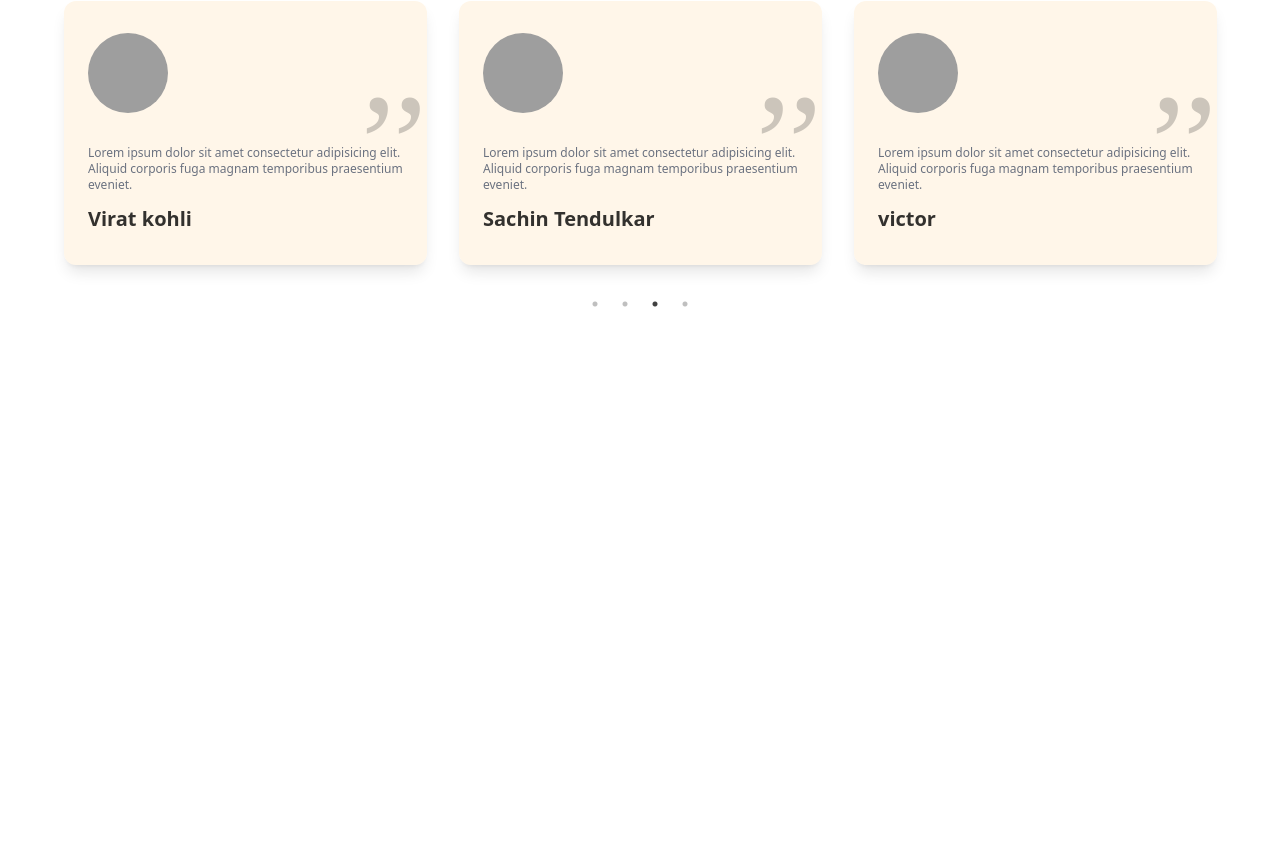
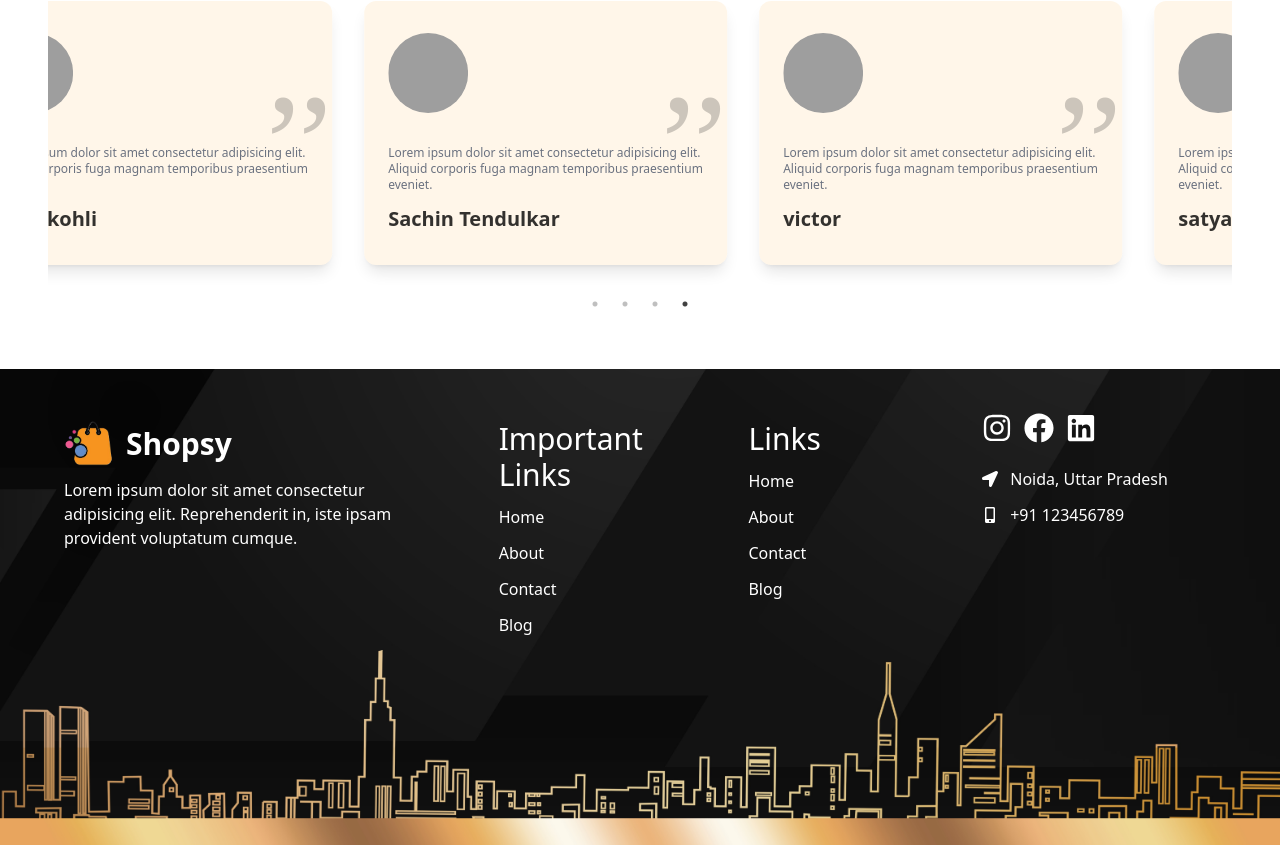
Before and after one commit to jainoos007/fashShop, a React (Vite) app: page / in a window 1280 px wide. Shown: the part 3231-4076 px from the top of the page. Before the commit the page ends 3600 px from the top, so only its background shows below. Built offline with nearby package versions, Linux system fonts and the light colour scheme; grey boxes are pictures that could not be loaded.

Commit message:
create footer section

```diff
--- a/src/App.jsx
+++ b/src/App.jsx
@@ -8,6 +8,7 @@
 import Banner from "./components/Banner/Banner";
 import Subscribe from "./components/Subscribe/Subscribe";
 import Testimonials from "./components/Testimonials/Testimonials";
+import Footer from "./components/Footer/Footer";
 
 function App() {
   useEffect(() => {
@@ -21,7 +22,7 @@
   }, []);
 
   return (
-    <div>
+    <div className="bg-white dark:bg-gray-900 dark:text-white duration-200">
       <Navbar />
       <Hero />
       <Products />
@@ -30,6 +31,7 @@
       <Subscribe />
       <Products />
       <Testimonials />
+      <Footer />
     </div>
   );
 }
--- /dev/null
+++ b/src/components/Footer/Footer.jsx
@@ -0,0 +1,123 @@
+import React from "react";
+import Banner from "../../assets/website/footer-pattern.jpg";
+import footerLogo from "../../assets/logo.png";
+import {
+  FaFacebook,
+  FaInstagram,
+  FaLinkedin,
+  FaLocationArrow,
+  FaMobileAlt,
+} from "react-icons/fa";
+
+const BannerImg = {
+  backgroundImage: `url(${Banner})`,
+  backgroundPosition: "bottom",
+  backgroundRepeat: "no-repeat",
+  backgroundSize: "cover",
+  height: "100%",
+  width: "100%",
+};
+
+const FooterLinks = [
+  {
+    title: "Home",
+    link: "/#",
+  },
+  {
+    title: "About",
+    link: "/#about",
+  },
+  {
+    title: "Contact",
+    link: "/#contact",
+  },
+  {
+    title: "Blog",
+    link: "/#blog",
+  },
+];
+
+const Footer = () => {
+  return (
+    <div style={BannerImg} className="text-white ">
+      <div className="container">
+        <div data-aos="zoom-in" className="grid md:grid-cols-3 pb-44 pt-5">
+          {/* company details */}
+          <div className="py-8 px-4">
+            <h1 className="sm:text-3xl tex-xl font-bold sm:text-left text-justify mb-3 flex items-center gap-3">
+              <img src={footerLogo} alt="" className="max-w-[50px]" />
+              Shopsy
+            </h1>
+            <p>
+              Lorem ipsum dolor sit amet consectetur adipisicing elit.
+              Reprehenderit in, iste ipsam provident voluptatum cumque.
+            </p>
+          </div>
+          {/* Footer Links */}
+          <div className="grid grid-cols-2 sm:grid-cols-3 col-span-2 md:pl-10">
+            <div>
+              <div className="py-8 px-4">
+                <h1 className="sm:text-3xl text-xlfont-bold sm:text-left text-justify mb-3">
+                  Important Links
+                </h1>
+                <ul className="flex flex-col gap-3">
+                  {FooterLinks.map((link) => (
+                    <li
+                      key={link.title}
+                      className="cursor-pointer hover:text-primary hover:translate-x-1 duration-300 text-gray-2 00"
+                    >
+                      <span>{link.title}</span>
+                    </li>
+                  ))}
+                </ul>
+              </div>
+            </div>
+            <div>
+              <div className="py-8 px-4">
+                <h1 className="sm:text-3xl text-xlfont-bold sm:text-left text-justify mb-3">
+                  Links
+                </h1>
+                <ul className="flex flex-col gap-3">
+                  {FooterLinks.map((link) => (
+                    <li
+                      key={link.title}
+                      className="cursor-pointer hover:text-primary hover:translate-x-1 duration-300 text-gray-2 00"
+                    >
+                      <span>{link.title}</span>
+                    </li>
+                  ))}
+                </ul>
+              </div>
+            </div>
+            {/* social links */}
+            <div>
+              <div className="flex items-center gap-3 mt-6">
+                <a href="">
+                  <FaInstagram className="text-3xl" />
+                </a>
+                <a href="">
+                  <FaFacebook className="text-3xl" />
+                </a>
+                <a href="">
+                  <FaLinkedin className="text-3xl" />
+                </a>
+              </div>
+              <div className="mt-6">
+                <div className="flex items-center gap-3">
+                  <FaLocationArrow />
+                  <p>Noida, Uttar Pradesh</p>
+                </div>
+                <div className="flex items-center gap-3 mt-3">
+                  <FaMobileAlt />
+                  <p>+91 123456789</p>
+                </div>
+              </div>
+            </div>
+          </div>
+        </div>
+      </div>
+    </div>
+  );
+};
+
+export default Footer;
```
